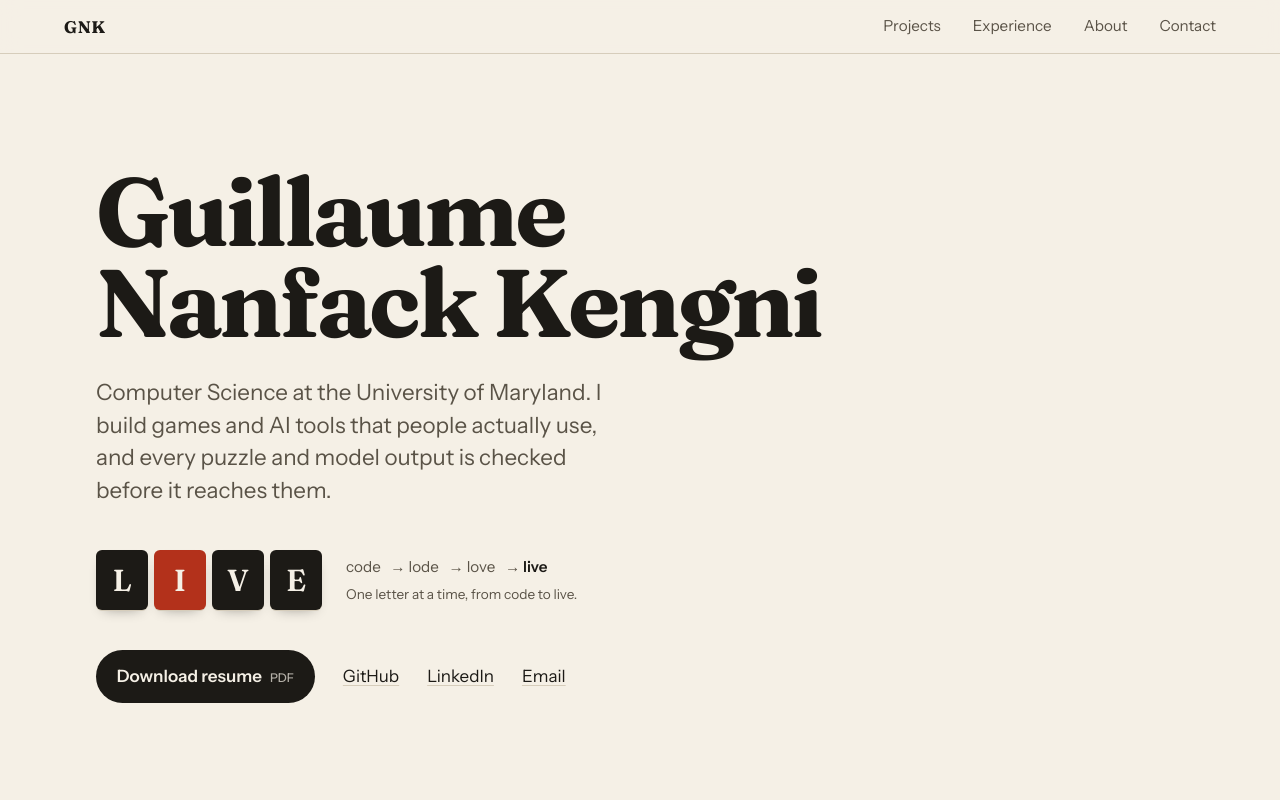
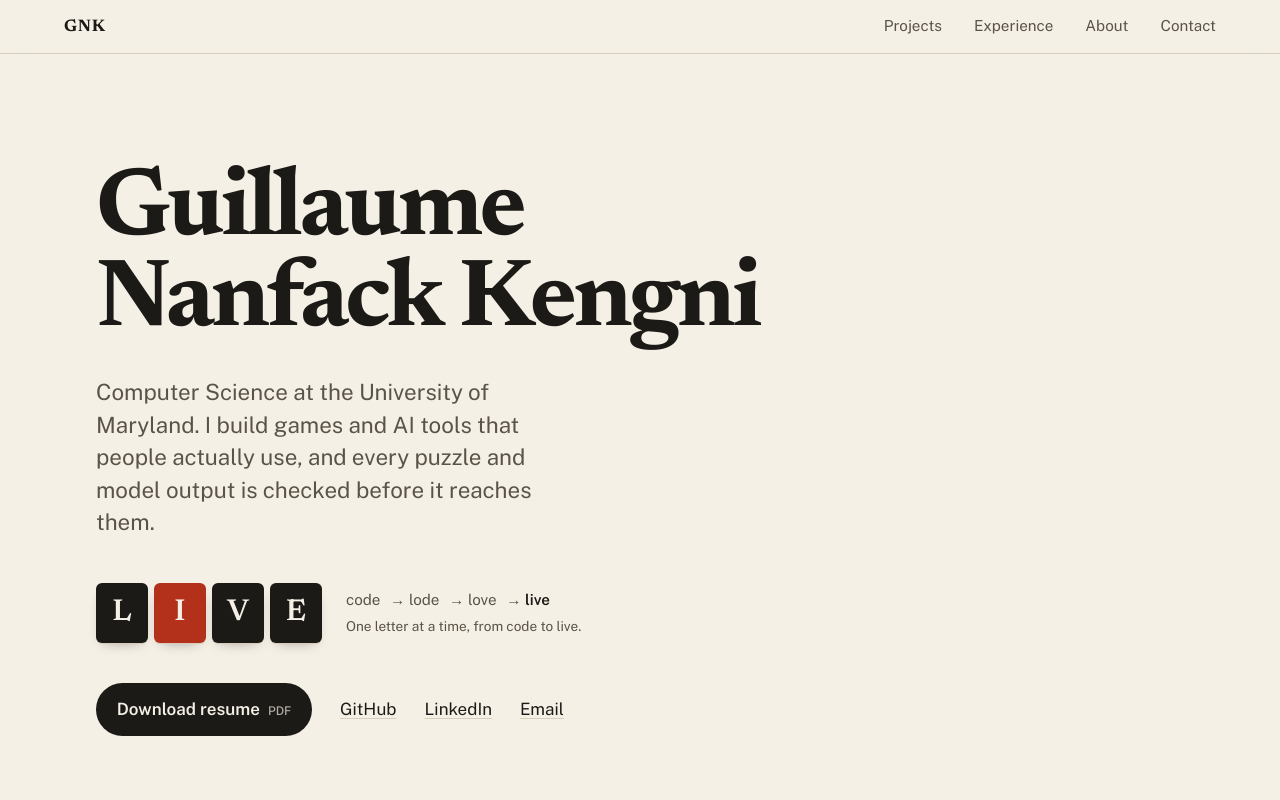
Before and after one commit to NKGuillaume/GuillaumeNanfack.github.io, a plain HTML site: page index.html in a window 1280 px wide. Shown: the top 800 px of the page. Drawn offline with nearby package versions, Linux system fonts and the light colour scheme.

Commit message:
Swap fonts to Newsreader and Public Sans
Co-Authored-By: Claude Opus 5.5 <noreply@anthropic.com>

```diff
--- a/index.html
+++ b/index.html
@@ -11,7 +11,7 @@
   <link rel="icon" href="favicon.svg" type="image/svg+xml">
   <link rel="preconnect" href="https://fonts.googleapis.com">
   <link rel="preconnect" href="https://fonts.gstatic.com" crossorigin>
-  <link rel="stylesheet" href="https://fonts.googleapis.com/css2?family=Fraunces:opsz,wght@9..144,400..800&family=Instrument+Sans:wght@400..600&display=swap">
+  <link rel="stylesheet" href="https://fonts.googleapis.com/css2?family=Newsreader:opsz,wght@6..72,400..800&family=Public+Sans:wght@400..600&display=swap">
   <link rel="stylesheet" href="styles.css">
   <script src="main.js" defer></script>
 </head>
--- a/styles.css
+++ b/styles.css
@@ -7,8 +7,8 @@
   --accent: #b3311b;
   --tile: #1c1a16;
   --tile-ink: #f5f0e6;
-  --display: "Fraunces", Georgia, serif;
-  --sans: "Instrument Sans", system-ui, sans-serif;
+  --display: "Newsreader", Georgia, serif;
+  --sans: "Public Sans", system-ui, sans-serif;
   --ease: cubic-bezier(0.16, 1, 0.3, 1);
   --gutter: clamp(16px, 5vw, 64px);
   color-scheme: light;
@@ -77,7 +77,7 @@ h3 { font-size: 1.5rem; letter-spacing: -0.01em; }
   font-weight: 700;
   letter-spacing: -0.035em;
   line-height: 0.95;
-  font-variation-settings: "opsz" 144;
+  font-variation-settings: "opsz" 72;
 }
 .lede { margin-top: 1.75rem; max-width: 36ch; font-size: clamp(1.15rem, 2vw, 1.4rem); line-height: 1.45; color: var(--muted); }
 
```
